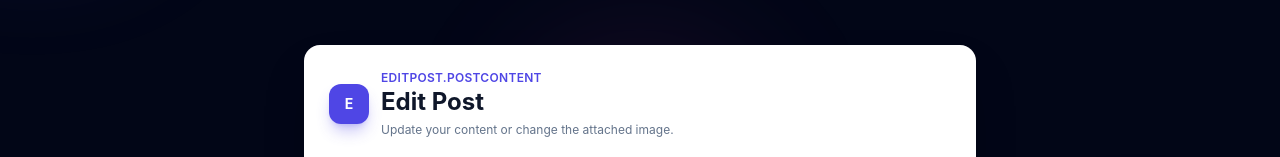
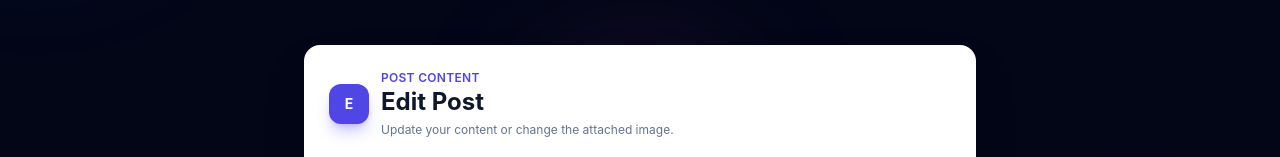
Before and after one commit to Rohama-Majeed7/my_posts_frontend, a React (Vite) app: page /profile/1 in a window 1280 px wide. Shown: the part 233-390 px from the top of the page. Built offline with nearby package versions, Linux system fonts and the light colour scheme; no server answers.

Commit message:
post content set

```diff
--- a/src/components/EditPost.jsx
+++ b/src/components/EditPost.jsx
@@ -128,7 +128,7 @@ const {t} = useTranslation();
 
           <div>
             <p className="text-xs font-semibold uppercase tracking-wide text-indigo-600">
-              {t("editPost.PostContent")}
+              {t("editPost.postContent")}
             </p>
 
             <h1 className="text-xl font-bold text-slate-900 sm:text-2xl">
@@ -168,7 +168,7 @@ const {t} = useTranslation();
                 htmlFor="content"
                 className="mb-1.5 block text-sm font-medium text-slate-700"
               >
-                {t("editPost.content")}
+                {t("editPost.postContent")}
               </label>
 
               <textarea
```
